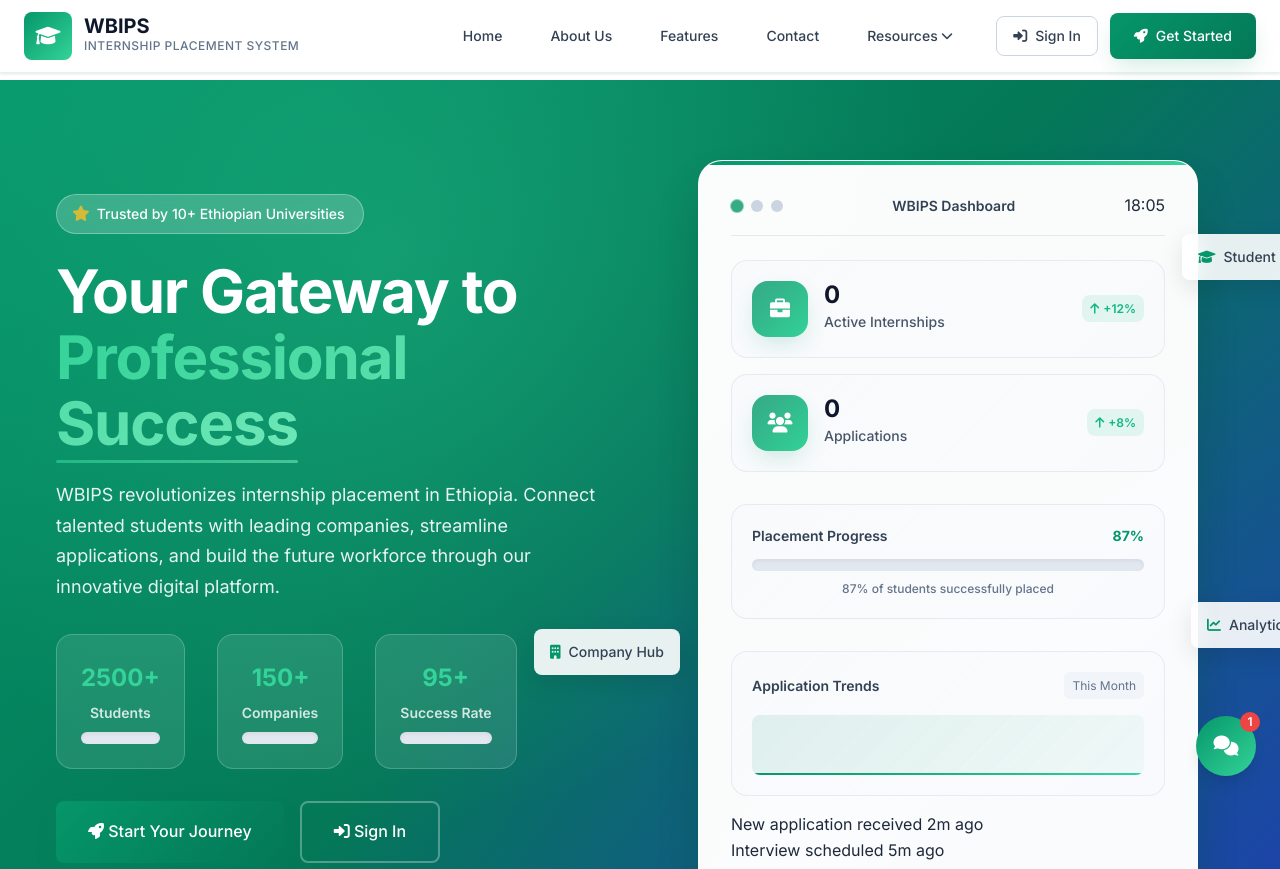
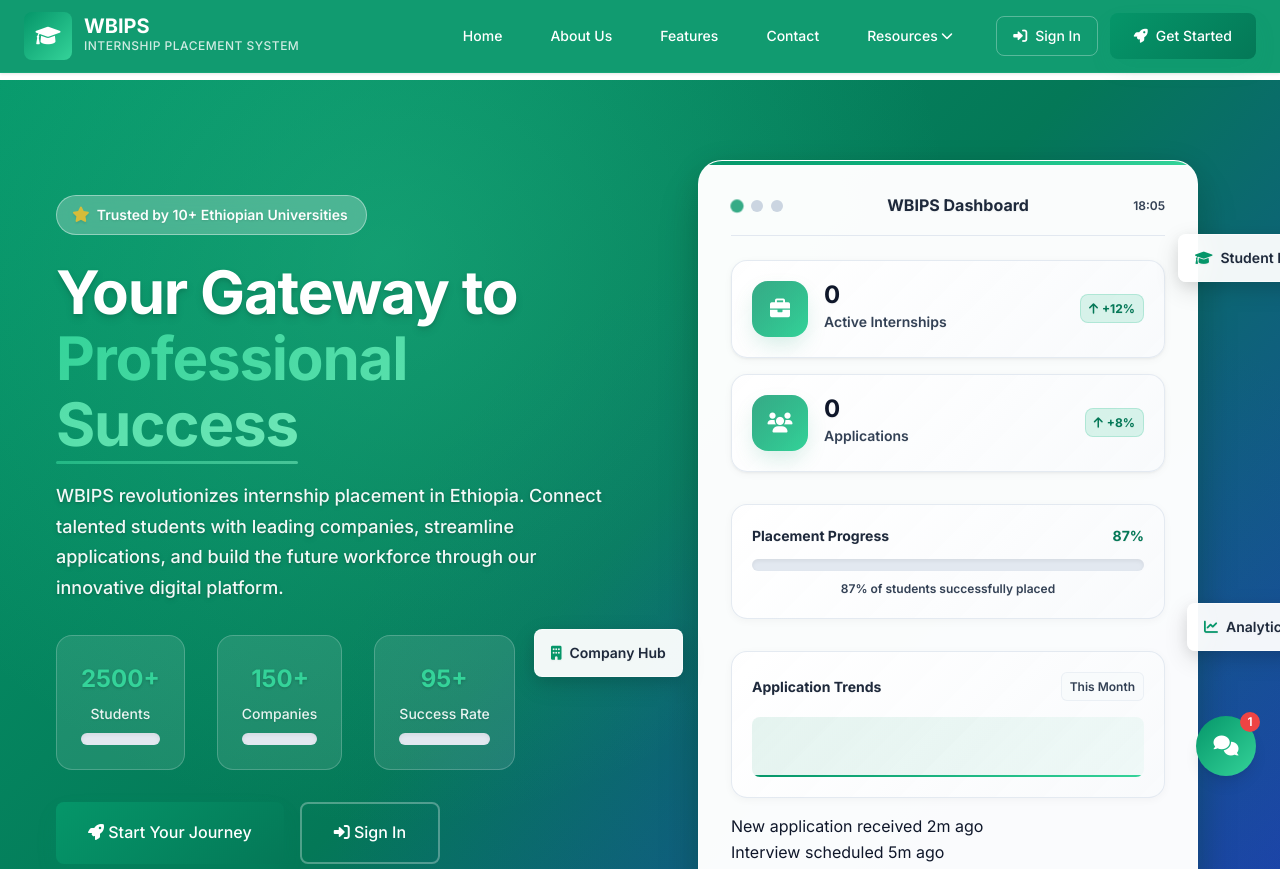
Before and after one commit to danielttttttt/Web-Based-Internship-Placement-System-WBIPS-, a plain HTML site: page index.html in a window 1280 px wide. Shown: the top 869 px of the page. Drawn offline with Linux system fonts and the light colour scheme.

Commit message:
fixing the header

```diff
--- a/assets/css/style.css
+++ b/assets/css/style.css
@@ -231,7 +231,7 @@ p {
 
 /* ===== PROFESSIONAL NAVIGATION ===== */
 .navbar {
-    background-color: rgba(255, 255, 255, 0.95);
+    background-color: rgba(5, 150, 105, 0.95);
     backdrop-filter: blur(20px);
     box-shadow: 0 1px 3px rgba(0, 0, 0, 0.1);
     position: fixed;
@@ -240,7 +240,7 @@ p {
     right: 0;
     z-index: 1000;
     padding: var(--spacing-3) 0;
-    border-bottom: 1px solid rgba(5, 150, 105, 0.1);
+    border-bottom: 1px solid rgba(52, 211, 153, 0.2);
     transition: all 0.3s ease;
 }
 
@@ -284,13 +284,13 @@ p {
 .logo-name {
     font-size: var(--font-size-xl);
     font-weight: 700;
-    color: var(--gray-900);
+    color: var(--white);
     line-height: 1;
 }
 
 .logo-tagline {
     font-size: var(--font-size-xs);
-    color: var(--gray-500);
+    color: rgba(255, 255, 255, 0.8);
     font-weight: 500;
     text-transform: uppercase;
     letter-spacing: 0.5px;
@@ -310,7 +310,7 @@ p {
 
 .nav-link {
     position: relative;
-    color: var(--gray-700);
+    color: var(--white);
     text-decoration: none;
     font-weight: 500;
     font-size: var(--font-size-sm);
@@ -323,8 +323,8 @@ p {
 }
 
 .nav-link:hover {
-    color: var(--primary-color);
-    background-color: rgba(5, 150, 105, 0.05);
+    color: var(--secondary-color);
+    background-color: rgba(255, 255, 255, 0.1);
 }
 
 .nav-link::after {
@@ -334,7 +334,7 @@ p {
     left: 50%;
     width: 0;
     height: 2px;
-    background-color: var(--primary-color);
+    background-color: var(--secondary-color);
     transition: all var(--transition-fast);
     transform: translateX(-50%);
 }
@@ -409,16 +409,16 @@ p {
 
 .btn-ghost {
     background-color: transparent;
-    color: var(--gray-700);
-    border: 1px solid var(--gray-300);
+    color: var(--white);
+    border: 1px solid rgba(255, 255, 255, 0.3);
     padding: var(--spacing-2) var(--spacing-4);
     font-size: var(--font-size-sm);
 }
 
 .btn-ghost:hover {
-    background-color: var(--gray-50);
-    border-color: var(--gray-400);
-    color: var(--gray-900);
+    background-color: rgba(255, 255, 255, 0.1);
+    border-color: rgba(255, 255, 255, 0.5);
+    color: var(--white);
 }
 
 .nav-toggle {
@@ -535,14 +535,16 @@ p {
     display: inline-flex;
     align-items: center;
     gap: var(--spacing-2);
-    background: rgba(255, 255, 255, 0.2);
-    backdrop-filter: blur(10px);
+    background: rgba(255, 255, 255, 0.25);
+    backdrop-filter: blur(15px);
     padding: var(--spacing-2) var(--spacing-4);
     border-radius: 50px;
     font-size: var(--font-size-sm);
-    font-weight: 500;
+    font-weight: 600;
     margin-bottom: var(--spacing-6);
-    border: 1px solid rgba(255, 255, 255, 0.3);
+    border: 1px solid rgba(255, 255, 255, 0.4);
+    text-shadow: 0 1px 2px rgba(0, 0, 0, 0.1);
+    color: rgba(255, 255, 255, 0.98);
 }
 
 .hero-badge i {
@@ -556,6 +558,7 @@ p {
     margin-bottom: var(--spacing-6);
     line-height: 1.1;
     letter-spacing: -0.02em;
+    text-shadow: 0 2px 4px rgba(0, 0, 0, 0.1), 0 4px 8px rgba(0, 0, 0, 0.1);
 }
 
 .hero-title .highlight {
@@ -564,6 +567,7 @@ p {
     -webkit-text-fill-color: transparent;
     background-clip: text;
     position: relative;
+    text-shadow: none;
 }
 
 .hero-title .highlight::after {
@@ -581,8 +585,10 @@ p {
 .hero-description {
     font-size: var(--font-size-lg);
     margin-bottom: var(--spacing-8);
-    color: rgba(255, 255, 255, 0.9);
+    color: rgba(255, 255, 255, 0.95);
     line-height: 1.7;
+    text-shadow: 0 1px 3px rgba(0, 0, 0, 0.2), 0 2px 6px rgba(0, 0, 0, 0.1);
+    font-weight: var(--font-weight-medium);
 }
 
 .hero-stats {
@@ -600,11 +606,14 @@ p {
     font-weight: 700;
     color: var(--secondary-color);
     margin-bottom: var(--spacing-1);
+    text-shadow: 0 1px 3px rgba(0, 0, 0, 0.2);
 }
 
 .hero-stats .stat-label {
     font-size: var(--font-size-sm);
-    color: rgba(255, 255, 255, 0.8);
+    color: rgba(255, 255, 255, 0.9);
+    font-weight: var(--font-weight-medium);
+    text-shadow: 0 1px 2px rgba(0, 0, 0, 0.1);
 }
 
 .hero-buttons {
@@ -638,11 +647,11 @@ p {
     backdrop-filter: blur(25px);
     border-radius: 24px;
     padding: var(--spacing-8);
-    box-shadow: var(--shadow-2xl), var(--shadow-colored-lg);
+    box-shadow: var(--shadow-2xl), var(--shadow-colored-lg), 0 8px 32px rgba(0, 0, 0, 0.12);
     border: 1px solid rgba(255, 255, 255, 0.4);
     width: 100%;
     max-width: 450px;
-    color: var(--gray-800);
+    color: var(--gray-900);
     position: relative;
     overflow: hidden;
 }
@@ -683,9 +692,10 @@ p {
 }
 
 .dashboard-title {
-    font-weight: 600;
-    color: var(--gray-700);
-    font-size: var(--font-size-sm);
+    font-weight: 700;
+    color: var(--gray-800);
+    font-size: var(--font-size-base);
+    text-shadow: 0 1px 2px rgba(0, 0, 0, 0.05);
 }
 
 .dashboard-content {
@@ -699,12 +709,13 @@ p {
     align-items: center;
     gap: var(--spacing-4);
     padding: var(--spacing-5);
-    background: linear-gradient(135deg, var(--gray-50) 0%, rgba(248, 250, 252, 0.8) 100%);
+    background: linear-gradient(135deg, rgba(255, 255, 255, 0.95) 0%, rgba(248, 250, 252, 0.9) 100%);
     border-radius: 16px;
-    border: 1px solid rgba(226, 232, 240, 0.8);
+    border: 1px solid rgba(226, 232, 240, 0.9);
     transition: all var(--transition-normal);
     position: relative;
     overflow: hidden;
+    box-shadow: 0 2px 8px rgba(0, 0, 0, 0.04), 0 1px 3px rgba(0, 0, 0, 0.06);
 }
 
 .dashboard-card::before {
@@ -725,8 +736,9 @@ p {
 
 .dashboard-card:hover {
     transform: translateY(-2px);
-    box-shadow: var(--shadow-lg);
-    border-color: rgba(5, 150, 105, 0.2);
+    box-shadow: var(--shadow-lg), 0 4px 16px rgba(0, 0, 0, 0.08);
+    border-color: rgba(5, 150, 105, 0.3);
+    background: linear-gradient(135deg, rgba(255, 255, 255, 0.98) 0%, rgba(248, 250, 252, 0.95) 100%);
 }
 
 .card-icon {
@@ -765,16 +777,18 @@ p {
 
 .card-number {
     font-size: var(--font-size-2xl);
-    font-weight: var(--font-weight-bold);
+    font-weight: var(--font-weight-extrabold);
     color: var(--gray-900);
     margin-bottom: var(--spacing-1);
     line-height: 1;
+    text-shadow: 0 1px 2px rgba(0, 0, 0, 0.05);
 }
 
 .card-label {
     font-size: var(--font-size-sm);
-    color: var(--gray-600);
-    font-weight: var(--font-weight-medium);
+    color: var(--gray-700);
+    font-weight: var(--font-weight-semibold);
+    text-shadow: 0 1px 1px rgba(0, 0, 0, 0.03);
 }
 
 .card-trend {
@@ -782,20 +796,23 @@ p {
     align-items: center;
     gap: var(--spacing-1);
     font-size: var(--font-size-xs);
-    font-weight: var(--font-weight-semibold);
+    font-weight: var(--font-weight-bold);
     padding: var(--spacing-1) var(--spacing-2);
     border-radius: 8px;
     margin-left: auto;
+    text-shadow: 0 1px 1px rgba(0, 0, 0, 0.05);
 }
 
 .card-trend.positive {
-    color: var(--success);
-    background-color: rgba(16, 185, 129, 0.1);
+    color: #047857;
+    background-color: rgba(16, 185, 129, 0.15);
+    border: 1px solid rgba(16, 185, 129, 0.2);
 }
 
 .card-trend.negative {
-    color: var(--error);
-    background-color: rgba(239, 68, 68, 0.1);
+    color: #dc2626;
+    background-color: rgba(239, 68, 68, 0.15);
+    border: 1px solid rgba(239, 68, 68, 0.2);
 }
 
 .card-trend i {
@@ -804,26 +821,29 @@ p {
 
 .dashboard-progress {
     padding: var(--spacing-5);
-    background: linear-gradient(135deg, var(--gray-50) 0%, rgba(248, 250, 252, 0.8) 100%);
+    background: linear-gradient(135deg, rgba(255, 255, 255, 0.95) 0%, rgba(248, 250, 252, 0.9) 100%);
     border-radius: 16px;
-    border: 1px solid rgba(226, 232, 240, 0.8);
+    border: 1px solid rgba(226, 232, 240, 0.9);
     margin-top: var(--spacing-4);
+    box-shadow: 0 2px 8px rgba(0, 0, 0, 0.04);
 }
 
 .progress-label {
     font-size: var(--font-size-sm);
-    color: var(--gray-700);
-    font-weight: var(--font-weight-semibold);
+    color: var(--gray-800);
+    font-weight: var(--font-weight-bold);
     margin-bottom: var(--spacing-3);
     display: flex;
     justify-content: space-between;
     align-items: center;
+    text-shadow: 0 1px 1px rgba(0, 0, 0, 0.03);
 }
 
 .progress-percentage {
     font-size: var(--font-size-sm);
-    color: var(--primary-color);
-    font-weight: var(--font-weight-bold);
+    color: var(--primary-dark);
+    font-weight: var(--font-weight-extrabold);
+    text-shadow: 0 1px 1px rgba(0, 0, 0, 0.05);
 }
 
 .progress-bar {
@@ -859,10 +879,11 @@ p {
 
 .progress-text {
     font-size: var(--font-size-xs);
-    color: var(--gray-500);
+    color: var(--gray-700);
     text-align: center;
     margin-top: var(--spacing-2);
-    font-weight: var(--font-weight-medium);
+    font-weight: var(--font-weight-semibold);
+    text-shadow: 0 1px 1px rgba(0, 0, 0, 0.03);
 }
 
 @keyframes progressFill {
@@ -878,10 +899,11 @@ p {
 /* Enhanced Dashboard Chart Styles */
 .dashboard-chart {
     padding: var(--spacing-5);
-    background: linear-gradient(135deg, var(--gray-50) 0%, rgba(248, 250, 252, 0.8) 100%);
+    background: linear-gradient(135deg, rgba(255, 255, 255, 0.95) 0%, rgba(248, 250, 252, 0.9) 100%);
     border-radius: 16px;
-    border: 1px solid rgba(226, 232, 240, 0.8);
+    border: 1px solid rgba(226, 232, 240, 0.9);
     margin-top: var(--spacing-4);
+    box-shadow: 0 2px 8px rgba(0, 0, 0, 0.04);
 }
 
 .chart-header {
@@ -893,16 +915,20 @@ p {
 
 .chart-title {
     font-size: var(--font-size-sm);
-    font-weight: var(--font-weight-semibold);
-    color: var(--gray-700);
+    font-weight: var(--font-weight-bold);
+    color: var(--gray-800);
+    text-shadow: 0 1px 1px rgba(0, 0, 0, 0.03);
 }
 
 .chart-period {
     font-size: var(--font-size-xs);
-    color: var(--gray-500);
-    background-color: var(--gray-100);
+    color: var(--gray-700);
+    background-color: rgba(248, 250, 252, 0.8);
     padding: var(--spacing-1) var(--spacing-2);
     border-radius: 6px;
+    font-weight: var(--font-weight-semibold);
+    border: 1px solid rgba(226, 232, 240, 0.6);
+    text-shadow: 0 1px 1px rgba(0, 0, 0, 0.02);
 }
 
 .mini-chart {
@@ -938,18 +964,20 @@ p {
 
 .floating-card {
     position: absolute;
-    background: rgba(255, 255, 255, 0.9);
-    backdrop-filter: blur(10px);
+    background: rgba(255, 255, 255, 0.95);
+    backdrop-filter: blur(15px);
     padding: var(--spacing-3) var(--spacing-4);
     border-radius: var(--radius-lg);
-    box-shadow: 0 8px 25px rgba(0, 0, 0, 0.1);
+    box-shadow: 0 8px 25px rgba(0, 0, 0, 0.12), 0 4px 16px rgba(0, 0, 0, 0.08);
     display: flex;
     align-items: center;
     gap: var(--spacing-2);
     font-size: var(--font-size-sm);
-    font-weight: 500;
-    color: var(--gray-700);
+    font-weight: 600;
+    color: var(--gray-800);
     animation: floatCard 4s ease-in-out infinite;
+    border: 1px solid rgba(255, 255, 255, 0.6);
+    text-shadow: 0 1px 2px rgba(0, 0, 0, 0.05);
 }
 
 .floating-card i {
@@ -994,8 +1022,10 @@ p {
     padding: var(--spacing-2) var(--spacing-4);
     border-radius: 50px;
     font-size: var(--font-size-sm);
-    font-weight: 500;
+    font-weight: 700;
     margin-bottom: var(--spacing-4);
+    box-shadow: var(--shadow-colored), 0 4px 12px rgba(5, 150, 105, 0.2);
+    text-shadow: 0 1px 2px rgba(0, 0, 0, 0.1);
 }
 
 .section-header h2 {
@@ -1125,16 +1155,18 @@ p {
     color: var(--gray-900);
     margin-bottom: var(--spacing-4);
     font-size: var(--font-size-xl);
-    font-weight: var(--font-weight-bold);
+    font-weight: var(--font-weight-extrabold);
     letter-spacing: -0.01em;
+    text-shadow: 0 1px 2px rgba(0, 0, 0, 0.05);
 }
 
 .feature-card p {
-    color: var(--gray-600);
+    color: var(--gray-700);
     margin-bottom: 0;
     font-size: var(--font-size-base);
     line-height: 1.7;
-    font-weight: var(--font-weight-normal);
+    font-weight: var(--font-weight-medium);
+    text-shadow: 0 1px 1px rgba(0, 0, 0, 0.03);
 }
 
 /* ===== USER ROLES SECTION ===== */
@@ -1240,13 +1272,16 @@ p {
     color: var(--white);
     margin-bottom: var(--spacing-4);
     font-size: var(--font-size-3xl);
+    text-shadow: 0 2px 4px rgba(0, 0, 0, 0.2);
 }
 
 .stats-header p {
-    color: rgba(255, 255, 255, 0.9);
+    color: rgba(255, 255, 255, 0.95);
     font-size: var(--font-size-lg);
     max-width: 600px;
     margin: 0 auto;
+    font-weight: var(--font-weight-medium);
+    text-shadow: 0 1px 3px rgba(0, 0, 0, 0.2);
 }
 
 .stats-grid {
@@ -1290,18 +1325,22 @@ p {
     font-weight: 700;
     color: var(--white);
     margin-bottom: var(--spacing-2);
+    text-shadow: 0 2px 4px rgba(0, 0, 0, 0.3);
 }
 
 .stat-label {
     font-size: var(--font-size-lg);
-    font-weight: 600;
+    font-weight: 700;
     color: var(--white);
     margin-bottom: var(--spacing-2);
+    text-shadow: 0 1px 3px rgba(0, 0, 0, 0.2);
 }
 
 .stat-description {
     font-size: var(--font-size-sm);
-    color: rgba(255, 255, 255, 0.8);
+    color: rgba(255, 255, 255, 0.9);
+    font-weight: var(--font-weight-medium);
+    text-shadow: 0 1px 2px rgba(0, 0, 0, 0.2);
 }
 
 /* ===== CONTACT SECTION ===== */
@@ -1651,6 +1690,32 @@ p {
 .mb-4 { margin-bottom: var(--spacing-4); }
 .mb-8 { margin-bottom: var(--spacing-8); }
 
+/* Enhanced Text Readability Utilities */
+.text-enhanced-contrast {
+    text-shadow: 0 1px 2px rgba(0, 0, 0, 0.1);
+    font-weight: var(--font-weight-semibold);
+}
+
+.text-high-contrast {
+    color: var(--gray-900) !important;
+    text-shadow: 0 1px 2px rgba(0, 0, 0, 0.05);
+}
+
+.bg-enhanced-contrast {
+    background: rgba(255, 255, 255, 0.95) !important;
+    backdrop-filter: blur(15px);
+    border: 1px solid rgba(255, 255, 255, 0.6);
+    box-shadow: 0 4px 16px rgba(0, 0, 0, 0.08);
+}
+
+/* Dashboard Time Display Enhancement */
+.dashboard-time {
+    font-size: var(--font-size-xs);
+    color: var(--gray-700);
+    font-weight: var(--font-weight-semibold);
+    text-shadow: 0 1px 1px rgba(0, 0, 0, 0.03);
+}
+
 .mt-0 { margin-top: 0; }
 .mt-4 { margin-top: var(--spacing-4); }
 .mt-8 { margin-top: var(--spacing-8); }
--- a/assets/js/main.js
+++ b/assets/js/main.js
@@ -41,19 +41,21 @@ function initNavigation() {
         }
     });
 
-    // Navbar scroll effect
+    // Navbar scroll effect - Keep green theme
     window.addEventListener('scroll', function() {
         const navbar = document.querySelector('.navbar');
         if (window.scrollY > 50) {
-            navbar.style.backgroundColor = 'rgba(255, 255, 255, 0.98)';
+            // Scrolled state - darker green with more opacity
+            navbar.style.backgroundColor = 'rgba(5, 150, 105, 0.98)';
             navbar.style.backdropFilter = 'blur(25px)';
-            navbar.style.boxShadow = '0 4px 20px rgba(0, 0, 0, 0.1)';
-            navbar.style.borderBottom = '1px solid rgba(5, 150, 105, 0.2)';
+            navbar.style.boxShadow = '0 4px 20px rgba(0, 0, 0, 0.2)';
+            navbar.style.borderBottom = '1px solid rgba(52, 211, 153, 0.3)';
         } else {
-            navbar.style.backgroundColor = 'rgba(255, 255, 255, 0.95)';
+            // Top state - original green with transparency
+            navbar.style.backgroundColor = 'rgba(5, 150, 105, 0.95)';
             navbar.style.backdropFilter = 'blur(20px)';
             navbar.style.boxShadow = '0 1px 3px rgba(0, 0, 0, 0.1)';
-            navbar.style.borderBottom = '1px solid rgba(5, 150, 105, 0.1)';
+            navbar.style.borderBottom = '1px solid rgba(52, 211, 153, 0.2)';
         }
     });
 }
```
